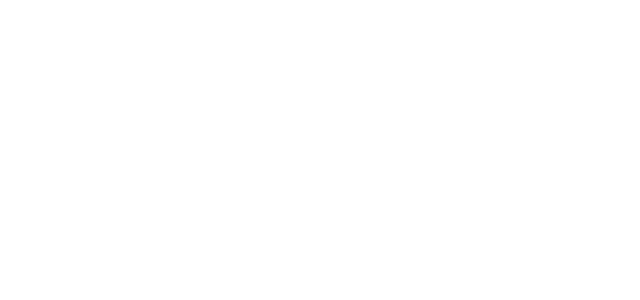
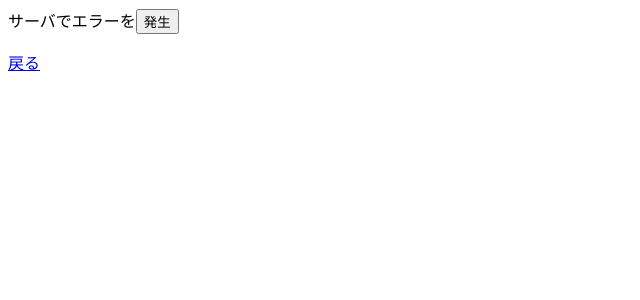
Before and after one commit to MikiyaYamaguchi/nuxt-practice-app, a Nuxt app: page /errorHandlerServer in a window 1280 px wide. Before the commit this address had no page. Shown: the top 300 px of the page, without its empty margins (0-640 px from the left). Built offline with nearby package versions, Linux system fonts and the light colour scheme.

Commit message:
サーバAPIエンドポイントでのエラー発生とエラー処理の手法を学習

```diff
--- /dev/null
+++ b/app/components/ErrorGeneratorServer.vue
@@ -0,0 +1,20 @@
+<script setup lang="ts">
+const onThrowsErrorClick = async (): Promise<void> => {
+  const asyncData = await useFetch("/api/generateError");
+  const errorValue = asyncData.error.value;
+  if (errorValue != null) {
+    throw createError({
+      message: `サーバでエラーが発生しました：${errorValue.message}`,
+      statusCode: errorValue.statusCode,
+      statusMessage: errorValue.statusMessage,
+      fatal: true,
+    });
+  }
+};
+</script>
+
+<template>
+  <section>
+    サーバでエラーを<button @click="onThrowsErrorClick">発生</button>
+  </section>
+</template>
--- /dev/null
+++ b/app/pages/errorHandlerServer.vue
@@ -0,0 +1,6 @@
+<template>
+  <ErrorGeneratorServer />
+  <p>
+    <NuxtLink v-bind:to="{ name: 'index' }"> 戻る </NuxtLink>
+  </p>
+</template>
--- a/app/pages/index.vue
+++ b/app/pages/index.vue
@@ -15,5 +15,10 @@
         致命的エラー発生実験
       </NuxtLink>
     </li>
+    <li>
+      <NuxtLink v-bind:to="{ name: 'errorHandlerServer' }">
+        サーバエラー発生実験
+      </NuxtLink>
+    </li>
   </ul>
 </template>
```
